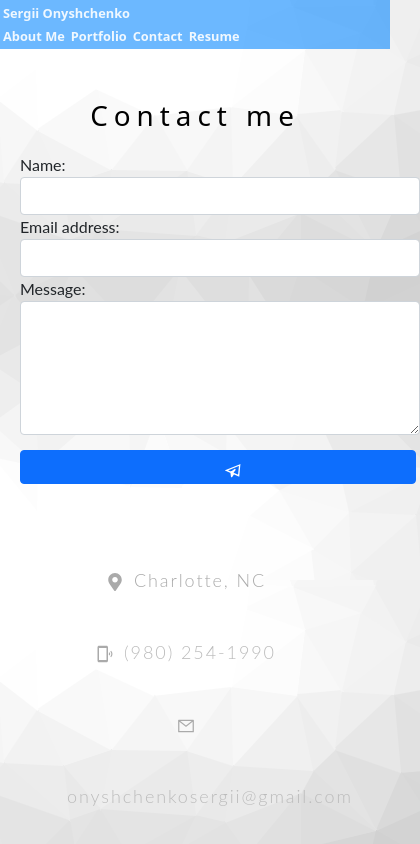
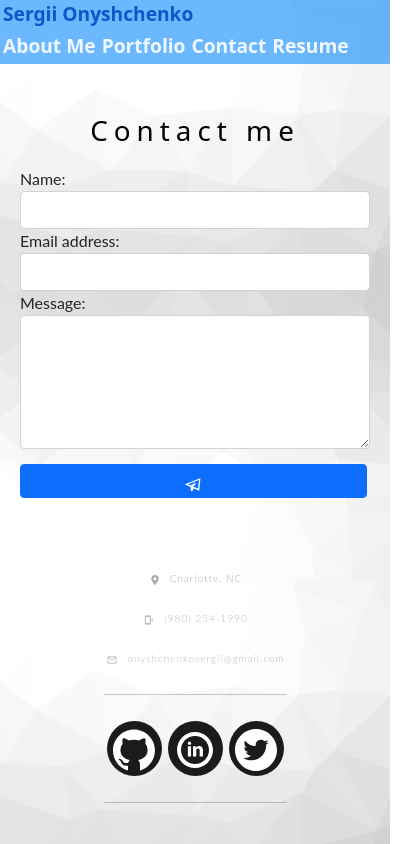
Before and after one commit to sergiionyx/my-portfolio, a React (Create React App) app: page /my-portfolio/contact in a window 390 px wide. Shown: the top 844 px of the page, 420 px wide, since content can reach past the window. Built offline with nearby package versions, Linux system fonts and the light colour scheme.

Commit message:
fixed styles for phone view

```diff
--- a/src/styles/contact.css
+++ b/src/styles/contact.css
@@ -39,6 +39,7 @@
   max-width: 400px;
   font-family: "Lato";
   font-weight: 400;
+  width: 100%;
 }
 
 .form-control,
@@ -52,13 +53,13 @@ textarea {
 .send-button {
   margin-top: 15px;
   height: 34px;
-  width: 400px;
+  width: 100%;
   overflow: hidden;
   transition: all 0.2s ease-in-out;
 }
 
+
 .alt-send-button {
-  width: 400px;
   height: 34px;
   transition: all 0.2s ease-in-out;
 }
@@ -83,7 +84,6 @@ textarea {
 .contact-list {
   list-style-type: none;
   margin-left: -30px;
-  padding-right: 20px;
 }
 
 .list-item {
@@ -246,12 +246,17 @@ hr {
     height: 55px;
     width: 55px;
     line-height: 55px;
-    font-size: 2rem;
+    font-size: 1rem;
   }
   .social-media-list li:after {
     width: 55px;
     height: 55px;
     line-height: 55px;
+  }
+
+  .contact-text {
+    font: 300 10px "Lato", sans-serif;
+    letter-spacing: 1px;
   }
 }
 
--- a/src/styles/portfolio.css
+++ b/src/styles/portfolio.css
@@ -288,7 +288,7 @@ p {
   }
 
   .link-decor {
-    font-size: 0.8em;
+    font-size: 1.2em;
     padding: 3px;
   }
 
@@ -324,9 +324,3 @@ p {
     font-size: 14px;
   }
 }
-
-@media (max-width: 620px) and (max-height: 540px) {
-  h4 {
-    font-size: 13px;
-  }
-}
```
